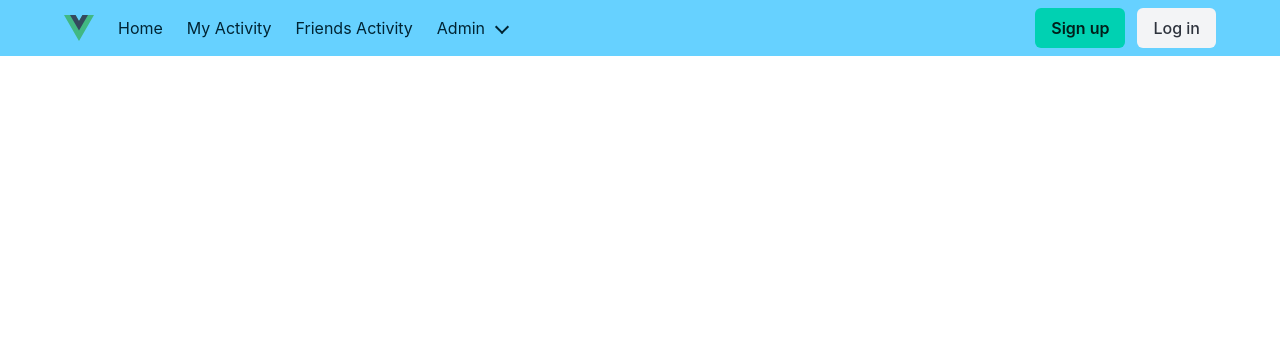
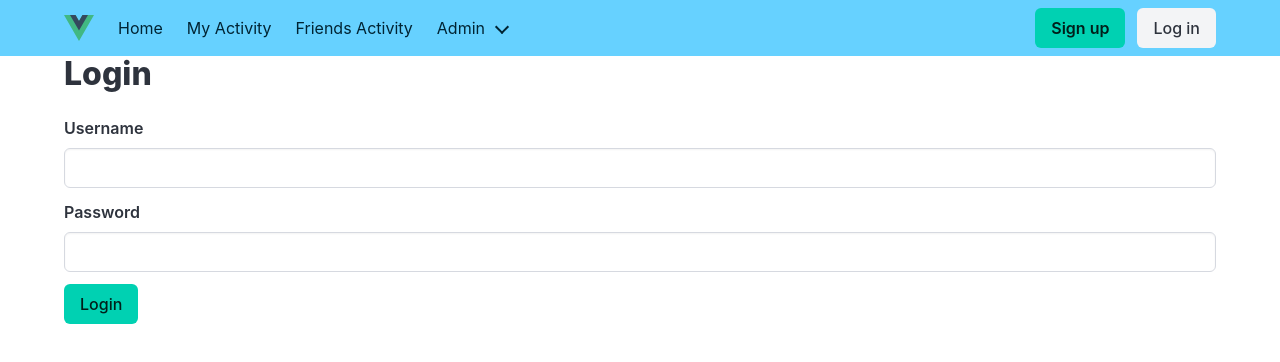
Before and after one commit to JasonIngham24/WebServer_FitnessTracker, a Vue app in the folder Client/: page /login in a window 1280 px wide. Shown: the top 362 px of the page. Built offline with nearby package versions, Linux system fonts and the light colour scheme; the HTML template or start-up script is replaced by a standard one.

Commit message:
Implemented Login

```diff
--- /dev/null
+++ b/Client/src/data/users.ts
@@ -0,0 +1,28 @@
+import type { User } from '../models/user';
+
+export const users: User[] = [
+    {
+        id: 1,
+        username: 'admin',
+        password: 'password',
+        role: 'admin',
+        name: 'Admin User',
+        friends: [2, 3],
+    },
+    {
+        id: 2,
+        username: 'user1',
+        password: 'password',
+        role: 'user',
+        name: 'User One',
+        friends: [1, 3],
+    },
+    {
+        id: 3,
+        username: 'user2',
+        password: 'password',
+        role: 'user',
+        name: 'User Two',
+        friends: [1, 2],
+    },
+];
--- /dev/null
+++ b/Client/src/models/user.ts
@@ -0,0 +1,8 @@
+export interface User {
+    id: number;
+    username: string;
+    password?: string;
+    role: 'admin' | 'user';
+    name: string;
+    friends: number[];
+}
--- a/Client/src/router/index.ts
+++ b/Client/src/router/index.ts
@@ -1,6 +1,10 @@
-import { createRouter, createWebHistory } from 'vue-router'
-import HomeView from '../views/HomeView.vue'
-import AboutView from '@/views/AboutView.vue'
+import { createRouter, createWebHistory } from 'vue-router';
+import HomeView from '../views/HomeView.vue';
+import LoginView from '../views/LoginView.vue';
+import AdminView from '../views/AdminView.vue';
+import ActivitiesView from '../views/ActivitiesView.vue';
+import FriendsView from '../views/FriendsView.vue';
+import { useSession } from '@/services/session';
 
 const router = createRouter({
     history: createWebHistory(import.meta.env.BASE_URL),
@@ -11,14 +15,50 @@ const router = createRouter({
             component: HomeView,
         },
         {
-      path: '/about',
-      name: 'about',
-      // route level code-splitting
-      // this generates a separate chunk (About.[hash].js) for this route
-      // which is lazy-loaded when the route is visited.
-      component: AboutView,
+            path: '/login',
+            name: 'login',
+            component: LoginView,
+        },
+        {
+            path: '/admin',
+            name: 'admin',
+            component: AdminView,
+            beforeEnter: (to, from, next) => {
+                const session = useSession();
+                if (session.user?.role === 'admin') {
+                    next();
+                } else {
+                    next('/');
+                }
+            },
+        },
+        {
+            path: '/activities',
+            name: 'activities',
+            component: ActivitiesView,
+            beforeEnter: (to, from, next) => {
+                const session = useSession();
+                if (session.user) {
+                    next();
+                } else {
+                    next('/login');
+                }
+            },
+        },
+        {
+            path: '/friends',
+            name: 'friends',
+            component: FriendsView,
+            beforeEnter: (to, from, next) => {
+                const session = useSession();
+                if (session.user) {
+                    next();
+                } else {
+                    next('/login');
+                }
+            },
         },
     ],
-})
+});
 
-export default router
+export default router;
--- /dev/null
+++ b/Client/src/services/session.ts
@@ -0,0 +1,30 @@
+import { reactive, readonly } from 'vue';
+import { users } from '@/data/users';
+import type { User } from '@/models/user';
+
+const session = reactive({
+    user: null as User | null,
+});
+
+export function useSession() {
+    return readonly(session);
+}
+
+export function login(username: string, password?: string) {
+    const user = users.find((u) => u.username === username && u.password === password);
+    if (user) {
+        session.user = user;
+    }
+    return user;
+}
+
+export function logout() {
+    session.user = null;
+}
+
+export function getMyFriends() {
+    if (!session.user) {
+        return [];
+    }
+    return users.filter((u) => session.user?.friends.includes(u.id));
+}
--- /dev/null
+++ b/Client/src/views/LoginView.vue
@@ -0,0 +1,40 @@
+<script setup lang="ts">
+import { ref } from 'vue';
+import { useRouter } from 'vue-router';
+import { login } from '@/services/session';
+
+const router = useRouter();
+const username = ref('');
+const password = ref('');
+
+function onLogin() {
+    if (login(username.value, password.value)) {
+        router.push('/');
+    } else {
+        alert('Invalid credentials');
+    }
+}
+</script>
+
+<template>
+    <div class="container">
+        <h1 class="title">Login</h1>
+        <div class="field">
+            <label class="label">Username</label>
+            <div class="control">
+                <input class="input" type="text" v-model="username" />
+            </div>
+        </div>
+        <div class="field">
+            <label class="label">Password</label>
+            <div class="control">
+                <input class="input" type="password" v-model="password" />
+            </div>
+        </div>
+        <div class="field">
+            <div class="control">
+                <button class="button is-primary" @click="onLogin">Login</button>
+            </div>
+        </div>
+    </div>
+</template>
```
Also changed, not shown: Client/src/main.ts (+9 -9 lines). Lines whose indentation alone changed are shown as unchanged.
